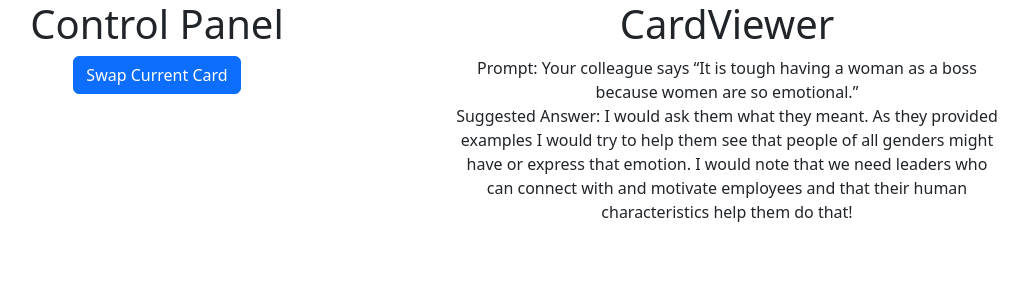
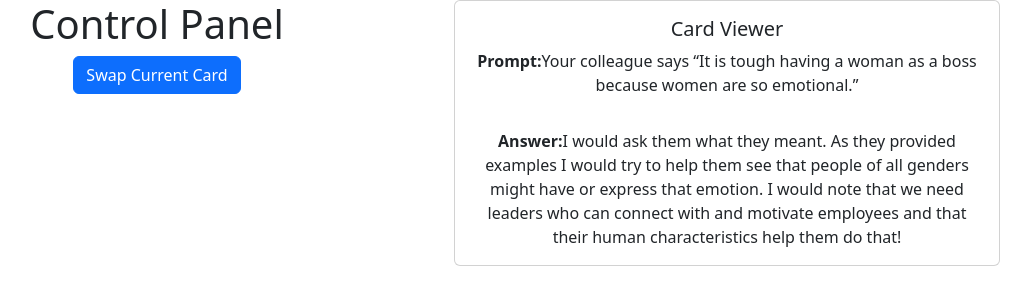
Before and after one commit to DiouDai/my-app, a React (Create React App) app: page / in a window 1280 px wide. Shown: the top 304 px of the page, without its empty margins (198-1229 px from the left). Built offline with nearby package versions, Linux system fonts and the light colour scheme.

Commit message:
Style the prompt and answer

```diff
--- a/src/components/CardViewer.tsx
+++ b/src/components/CardViewer.tsx
@@ -1,11 +1,21 @@
-import {Col} from 'react-bootstrap';
+import {Col, Card as BootstrapCard} from 'react-bootstrap';
 import { Card } from '../interfaces/card';
 
 
 export function CardViewer({card}:{card:Card}):JSX.Element{
     return <Col>
-    <h1>CardViewer</h1>
-    <div>Prompt: {card.prompt} </div>
-    <div>Suggested Answer: {card.answer}</div>
+    <BootstrapCard>
+        <BootstrapCard.Body>
+        <BootstrapCard.Title>Card Viewer</BootstrapCard.Title>
+        <BootstrapCard.Text>
+           <strong> Prompt:</strong>{card.prompt}
+        </BootstrapCard.Text>
+        </BootstrapCard.Body>
+        <BootstrapCard.Body>
+        <BootstrapCard.Text>
+            <strong>Answer:</strong>{card.answer}
+        </BootstrapCard.Text>
+        </BootstrapCard.Body>
+    </BootstrapCard>
     </Col>
 }
--- a/src/components/ControlPanel.tsx
+++ b/src/components/ControlPanel.tsx
@@ -4,10 +4,12 @@ import CARDS from '../assets/cards.json'
 import { getRandomElement } from '../utilties/data';
 
 export function ControlPanel({setCard}: {setCard:(c:Card)=>void}):JSX.Element{
+    function setRandomCard(){
+        setCard(getRandomElement(CARDS as Card[]))
+    }
+
     return <Col>
     <h1>Control Panel </h1>
-    <Button onClick={
-        ()=> setCard(getRandomElement(CARDS as Card[]))
-    }>Swap Current Card </Button>
+    <Button onClick={setRandomCard}>Swap Current Card </Button>
     </Col>
 }
```
